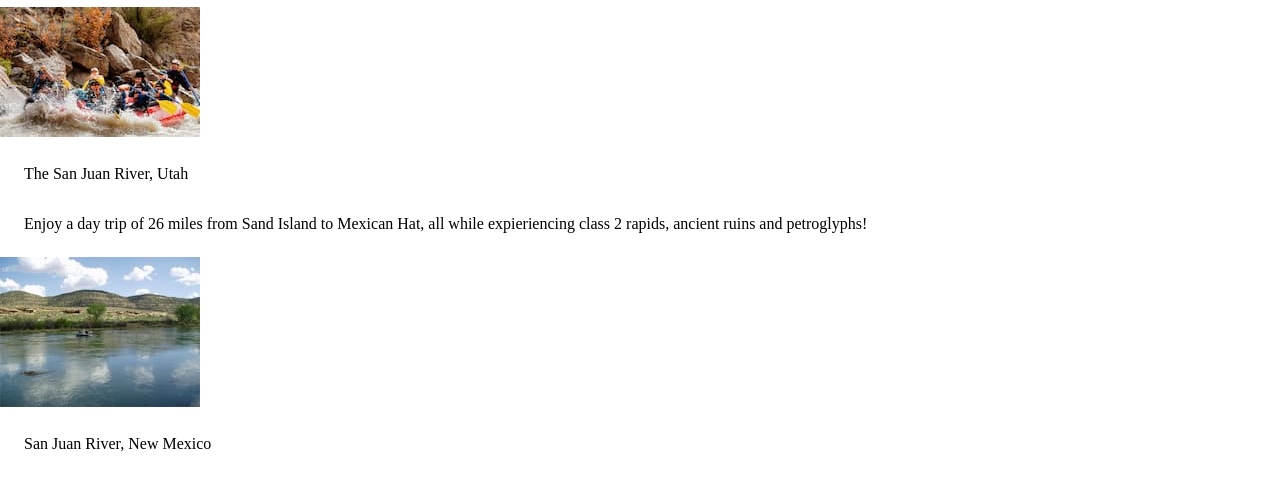
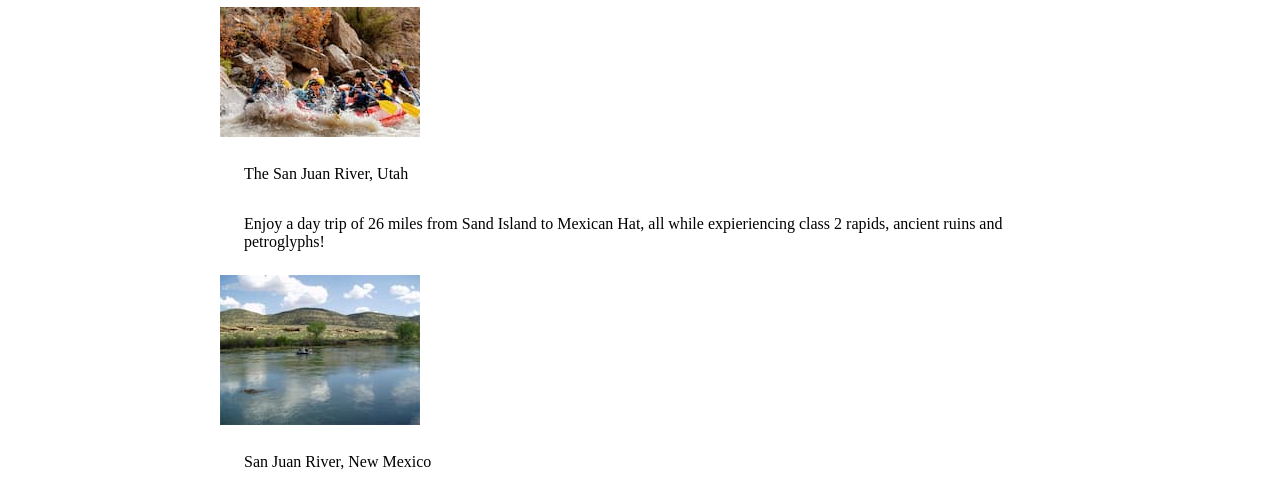
Before and after one commit to josephlcostner/wdd130, a plain HTML site: page wwr/trips.html in a window 1280 px wide. Shown: the part 300-785 px from the top of the page. Drawn offline with Linux system fonts and the light colour scheme.

Commit message:
yeah!!!!!!!!!!!!

```diff
--- a/wwr/trips.html
+++ b/wwr/trips.html
@@ -24,12 +24,8 @@
     </header>
     <main>
         <h1>San Juan Water Rafting</h1>
-
-
-
-
-    </main>
-     <img src="images/canyonlands-san-juan-river_rafting.jpg" alt="San Juan, Utah">
+        <div class="river">
+            <img src="images/canyonlands-san-juan-river_rafting.jpg" alt="San Juan, Utah">
             <p>The San Juan River, Utah</p>
             <p>Enjoy a day trip of 26 miles from Sand Island to Mexican Hat, all while
                 expieriencing class 2 rapids, ancient ruins and petroglyphs! </p>
@@ -44,6 +40,10 @@
             <p>Ranging from easy to extreme, there is always a challenge
                 available for everyone willing to test their mettle.
             </p>
+        </div>
+
+    </main>
+
     <footer>
         <p>©️ 2025 🚣🏻‍♂️ San Juan Water Rafting 🚣🏻‍♂️ Joseph Lloyd Costner</p>
         <nav class="socialmedia">
```
